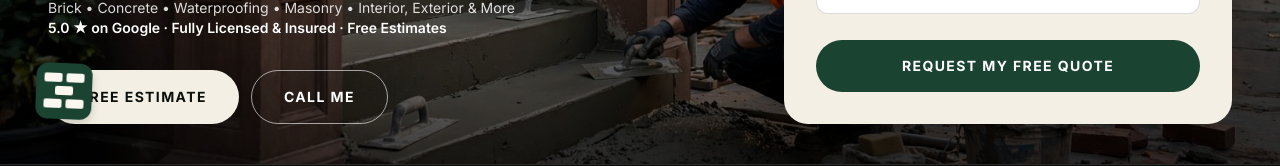
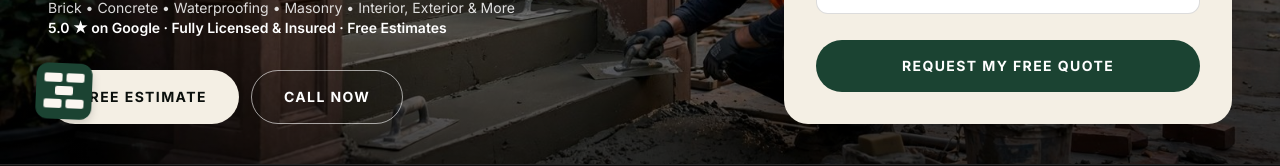
Before and after one commit to yakusee5555-cmd/sis-construction-demo, a React (Vite) app: page / in a window 1280 px wide. Shown: the part 636-802 px from the top of the page. Built offline with nearby package versions, Linux system fonts and the light colour scheme.

Commit message:
Hero button: Call Now

```diff
--- a/src/components/Hero.tsx
+++ b/src/components/Hero.tsx
@@ -76,7 +76,7 @@ export default function Hero() {
                 href={BUSINESS.phoneHref}
                 className="btn-shine flex min-h-[48px] items-center justify-center rounded-full border border-white/60 px-8 py-4 text-center text-sm font-bold tracking-widest text-white hover:bg-white/10 transition-colors"
               >
-                CALL ME
+                CALL NOW
               </a>
             </div>
           </div>
```
